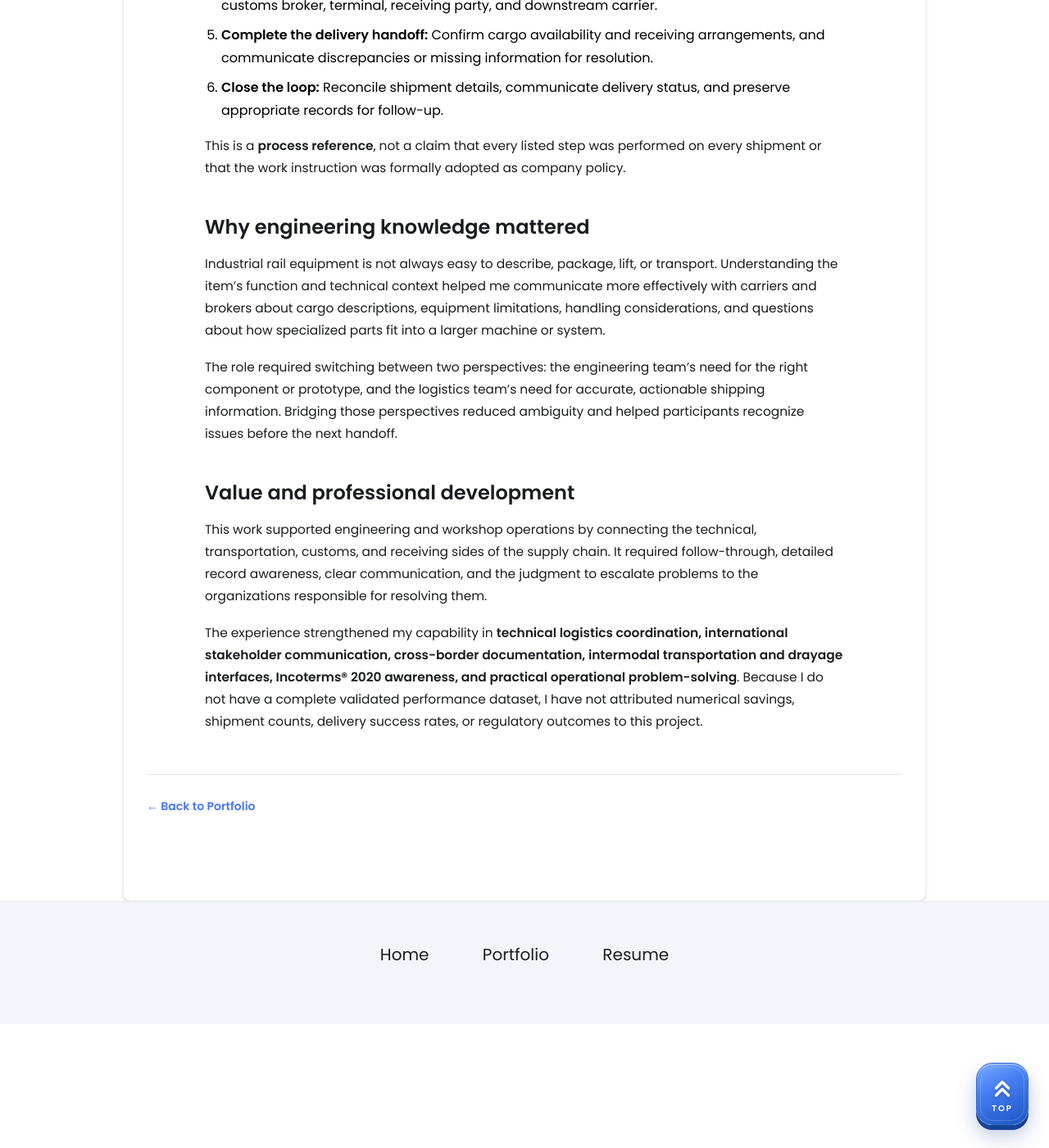
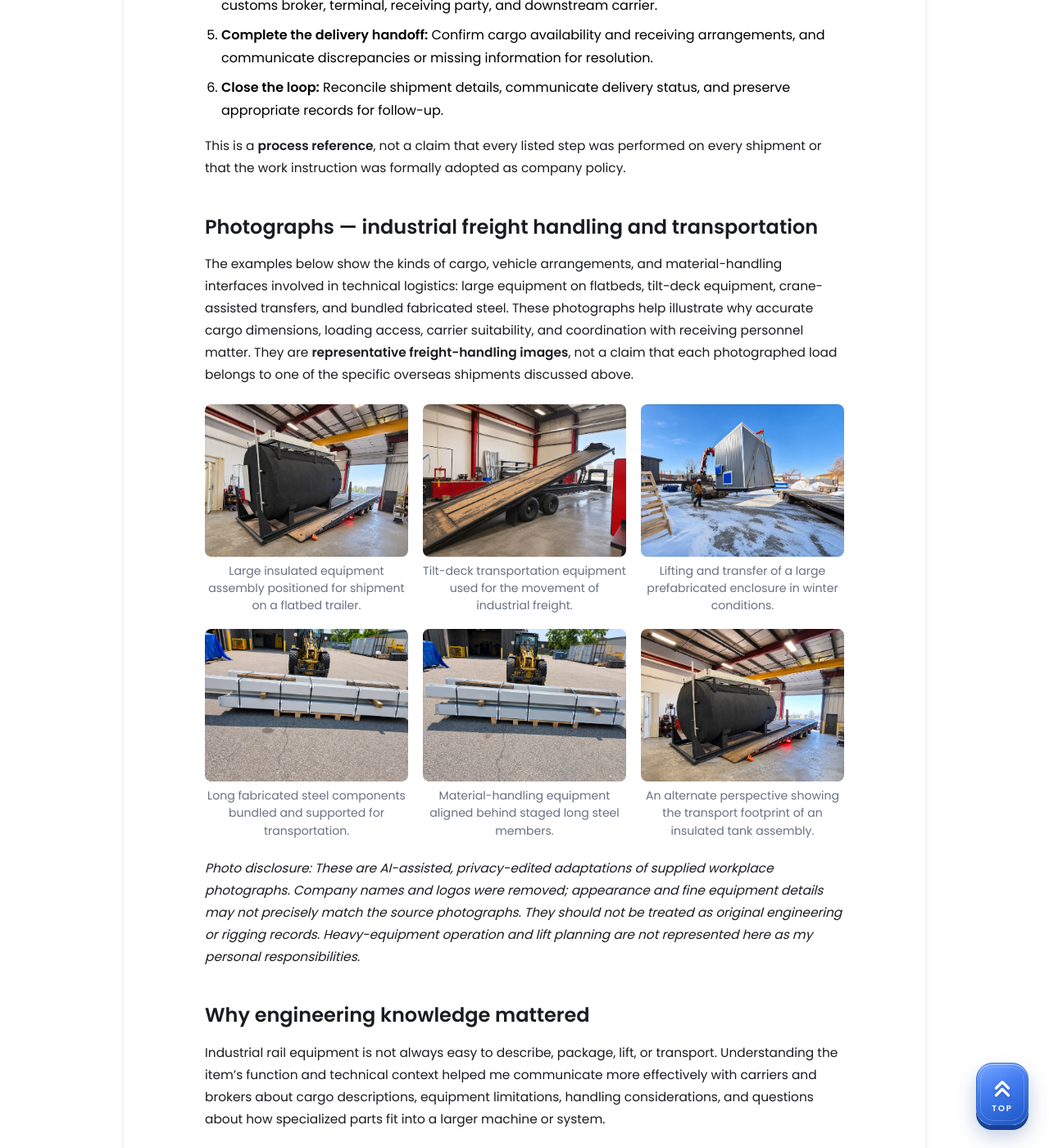
Before and after one commit to SuSpence-89/Eng-portfolio, a Jekyll site: the page built from _projects/technical-logistics-engineering-support.md, in a window 1280 px wide and 1400 px high, scrolled down 5261 px. Shown: the whole window at 82% size. Built offline with Jekyll 4.4.1, drawn with Linux system fonts in a browser that asks for light colours; some of the changed text lies outside the part shown.

Commit message:
Add privacy-edited industrial freight photo gallery and logistics project cover

```diff
--- a/_projects/technical-logistics-engineering-support.md
+++ b/_projects/technical-logistics-engineering-support.md
@@ -3,10 +3,10 @@ layout: post
 permalink: /projects/technical-logistics-engineering-support/
 title: "Logistics & Engineering Support"
 description: "Coordinating technical freight across Canada and international supply chains, including overseas prototypes, ocean-to-inland shipments, cross-border paperwork, and customs-broker handoffs."
-main-image: /assets/images/project-under-construction.png.png
+main-image: /assets/images/technical-logistics-engineering-support/shipping-container-crane-transfer.webp
 cover_position: center center
-cover_alt: "International technical freight coordination — portfolio cover artwork pending."
-cover_caption: "Project image under development; no confidential shipment records are displayed."
+cover_alt: "Anonymized visualization of crane-assisted container transfer outside an industrial receiving facility."
+cover_caption: "AI-assisted privacy-edited adaptation of an original freight-handling photograph; identifying marks removed and some details may differ."
 portfolio_type: "Professional Technical Operations & International Logistics"
 institution: "Industrial Rail Engineering & Workshop Operations (anonymized)"
 show_in_portfolio: true
@@ -97,6 +97,51 @@ A related international-shipping work-instruction reference organizes the work i
 
 This is a **process reference**, not a claim that every listed step was performed on every shipment or that the work instruction was formally adopted as company policy.
 
+## Photographs — industrial freight handling and transportation
+
+The examples below show the kinds of cargo, vehicle arrangements, and material-handling interfaces involved in technical logistics: large equipment on flatbeds, tilt-deck equipment, crane-assisted transfers, and bundled fabricated steel. These photographs help illustrate why accurate cargo dimensions, loading access, carrier suitability, and coordination with receiving personnel matter. They are **representative freight-handling images**, not a claim that each photographed load belongs to one of the specific overseas shipments discussed above.
+
+<div class="logistics-photo-gallery" style="display:grid;grid-template-columns:repeat(auto-fit,minmax(235px,1fr));gap:18px;align-items:start;margin:22px 0;">
+  <figure style="margin:0;">
+    <a href="{{ '/assets/images/technical-logistics-engineering-support/insulated-tank-flatbed-loading.webp' | relative_url }}" target="_blank" rel="noopener noreferrer">
+      <img src="{{ '/assets/images/technical-logistics-engineering-support/insulated-tank-flatbed-loading.webp' | relative_url }}" alt="An insulated industrial tank assembly positioned on a flatbed trailer" loading="lazy" decoding="async" style="display:block;width:100%;height:auto;border-radius:8px;" />
+    </a>
+    <figcaption style="font-size:0.88rem;line-height:1.5;margin-top:7px;">Large insulated equipment assembly positioned for shipment on a flatbed trailer.</figcaption>
+  </figure>
+  <figure style="margin:0;">
+    <a href="{{ '/assets/images/technical-logistics-engineering-support/tilt-deck-trailer-equipment-loading.webp' | relative_url }}" target="_blank" rel="noopener noreferrer">
+      <img src="{{ '/assets/images/technical-logistics-engineering-support/tilt-deck-trailer-equipment-loading.webp' | relative_url }}" alt="Tilt-deck trailer in a workshop" loading="lazy" decoding="async" style="display:block;width:100%;height:auto;border-radius:8px;" />
+    </a>
+    <figcaption style="font-size:0.88rem;line-height:1.5;margin-top:7px;">Tilt-deck transportation equipment used for the movement of industrial freight.</figcaption>
+  </figure>
+  <figure style="margin:0;">
+    <a href="{{ '/assets/images/technical-logistics-engineering-support/winter-modular-enclosure-crane-lift.webp' | relative_url }}" target="_blank" rel="noopener noreferrer">
+      <img src="{{ '/assets/images/technical-logistics-engineering-support/winter-modular-enclosure-crane-lift.webp' | relative_url }}" alt="Prefabricated enclosure being transferred with a crane" loading="lazy" decoding="async" style="display:block;width:100%;height:auto;border-radius:8px;" />
+    </a>
+    <figcaption style="font-size:0.88rem;line-height:1.5;margin-top:7px;">Lifting and transfer of a large prefabricated enclosure in winter conditions.</figcaption>
+  </figure>
+  <figure style="margin:0;">
+    <a href="{{ '/assets/images/technical-logistics-engineering-support/fabricated-steel-members-bundled-for-shipping.webp' | relative_url }}" target="_blank" rel="noopener noreferrer">
+      <img src="{{ '/assets/images/technical-logistics-engineering-support/fabricated-steel-members-bundled-for-shipping.webp' | relative_url }}" alt="Bundled fabricated steel sections for freight shipment" loading="lazy" decoding="async" style="display:block;width:100%;height:auto;border-radius:8px;" />
+    </a>
+    <figcaption style="font-size:0.88rem;line-height:1.5;margin-top:7px;">Long fabricated steel components bundled and supported for transportation.</figcaption>
+  </figure>
+  <figure style="margin:0;">
+    <a href="{{ '/assets/images/technical-logistics-engineering-support/forklift-assisted-steel-member-staging.webp' | relative_url }}" target="_blank" rel="noopener noreferrer">
+      <img src="{{ '/assets/images/technical-logistics-engineering-support/forklift-assisted-steel-member-staging.webp' | relative_url }}" alt="Material handler staging long steel components" loading="lazy" decoding="async" style="display:block;width:100%;height:auto;border-radius:8px;" />
+    </a>
+    <figcaption style="font-size:0.88rem;line-height:1.5;margin-top:7px;">Material-handling equipment aligned behind staged long steel members.</figcaption>
+  </figure>
+  <figure style="margin:0;">
+    <a href="{{ '/assets/images/technical-logistics-engineering-support/industrial-tank-flatbed-alt-view.webp' | relative_url }}" target="_blank" rel="noopener noreferrer">
+      <img src="{{ '/assets/images/technical-logistics-engineering-support/industrial-tank-flatbed-alt-view.webp' | relative_url }}" alt="Alternate perspective on the industrial tank and flatbed" loading="lazy" decoding="async" style="display:block;width:100%;height:auto;border-radius:8px;" />
+    </a>
+    <figcaption style="font-size:0.88rem;line-height:1.5;margin-top:7px;">An alternate perspective showing the transport footprint of an insulated tank assembly.</figcaption>
+  </figure>
+</div>
+
+*Photo disclosure: These are AI-assisted, privacy-edited adaptations of supplied workplace photographs. Company names and logos were removed; appearance and fine equipment details may not precisely match the source photographs. They should not be treated as original engineering or rigging records. Heavy-equipment operation and lift planning are not represented here as my personal responsibilities.*
+
 ## Why engineering knowledge mattered
 
 Industrial rail equipment is not always easy to describe, package, lift, or transport. Understanding the item’s function and technical context helped me communicate more effectively with carriers and brokers about cargo descriptions, equipment limitations, handling considerations, and questions about how specialized parts fit into a larger machine or system.
```
Also changed, not shown: assets/images/technical-logistics-engineering-support/fabricated-steel-members-bundled-for-shipping.webp (added), assets/images/technical-logistics-engineering-support/flatbed-load-restraint-demonstration.webp (added), assets/images/technical-logistics-engineering-support/forklift-assisted-steel-member-staging.webp (added), assets/images/technical-logistics-engineering-support/industrial-tank-flatbed-alt-view.webp (added), assets/images/technical-logistics-engineering-support/insulated-tank-flatbed-loading.webp (added), assets/images/technical-logistics-engineering-support/shipping-container-crane-transfer.webp (added), assets/images/technical-logistics-engineering-support/tilt-deck-trailer-equipment-loading.webp (added), assets/images/technical-logistics-engineering-support/winter-modular-enclosure-crane-lift.webp (added).
